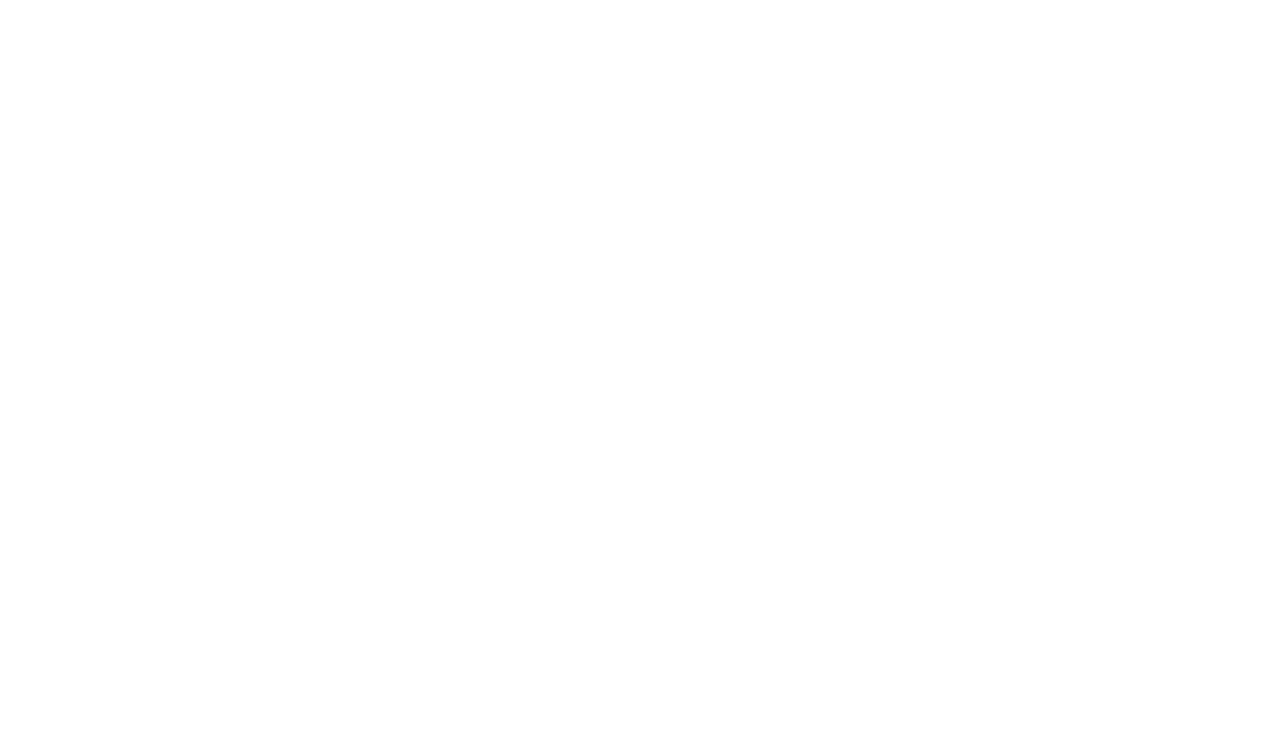
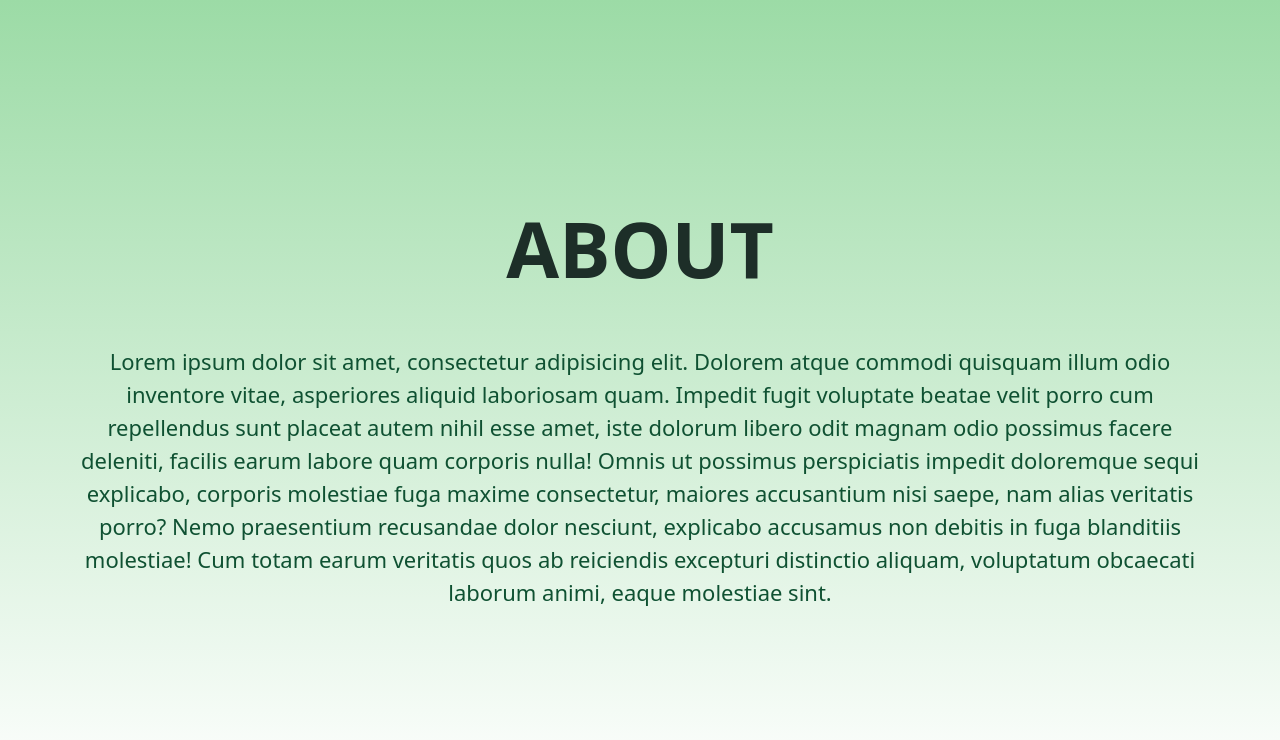
Before and after one commit to akash0708/SocioAI, a React (Vite) app: page / in a window 1280 px wide. Shown: the top 740 px of the page. Built offline with nearby package versions, Linux system fonts and the light colour scheme.

Commit message:
add about section

```diff
--- a/src/App.jsx
+++ b/src/App.jsx
@@ -1,8 +1,10 @@
 import "./App.css";
+import About from "./components/About";
 
 function App() {
   return <div className="App">
     {/* import components */}
+      <About />
     </div>;
 }
 
--- /dev/null
+++ b/src/components/About.jsx
@@ -0,0 +1,19 @@
+import React from 'react'
+
+const About = () => {
+  return (
+    <div className='flex flex-col justify-center items-center min-h-screen p-4 bg-top-green-to-white'>
+  <div className='text-[76.63px] font-bold text-center text-[#1D2E28] pb-10'>ABOUT</div>
+  <div className='text-center text-[22px] text-[#0F5132] w-full max-w-[1135px]'>
+    Lorem ipsum dolor sit amet, consectetur adipisicing elit. Dolorem atque commodi quisquam illum odio inventore vitae, asperiores aliquid laboriosam quam. Impedit fugit voluptate beatae velit porro cum repellendus sunt placeat autem nihil esse amet, iste dolorum libero odit magnam odio possimus facere deleniti, facilis earum labore quam corporis nulla! Omnis ut possimus perspiciatis impedit doloremque sequi explicabo, corporis molestiae fuga maxime consectetur, maiores accusantium nisi saepe, nam alias veritatis porro? Nemo praesentium recusandae dolor nesciunt, explicabo accusamus non debitis in fuga blanditiis molestiae! Cum totam earum veritatis quos ab reiciendis excepturi distinctio aliquam, voluptatum obcaecati laborum animi, eaque molestiae sint.
+  </div>
+</div>
+
+
+
+
+
+  )
+}
+
+export default About
--- a/tailwind.config.js
+++ b/tailwind.config.js
@@ -2,7 +2,11 @@
 export default {
   content: ["./index.html", "./src/**/*.{js,ts,jsx,tsx}"],
   theme: {
-    extend: {},
+    extend: {
+      backgroundImage: {
+        'top-green-to-white': 'linear-gradient(to bottom, #9CDBA6, white)',
+      },
+    },
   },
   plugins: [],
 };
```
